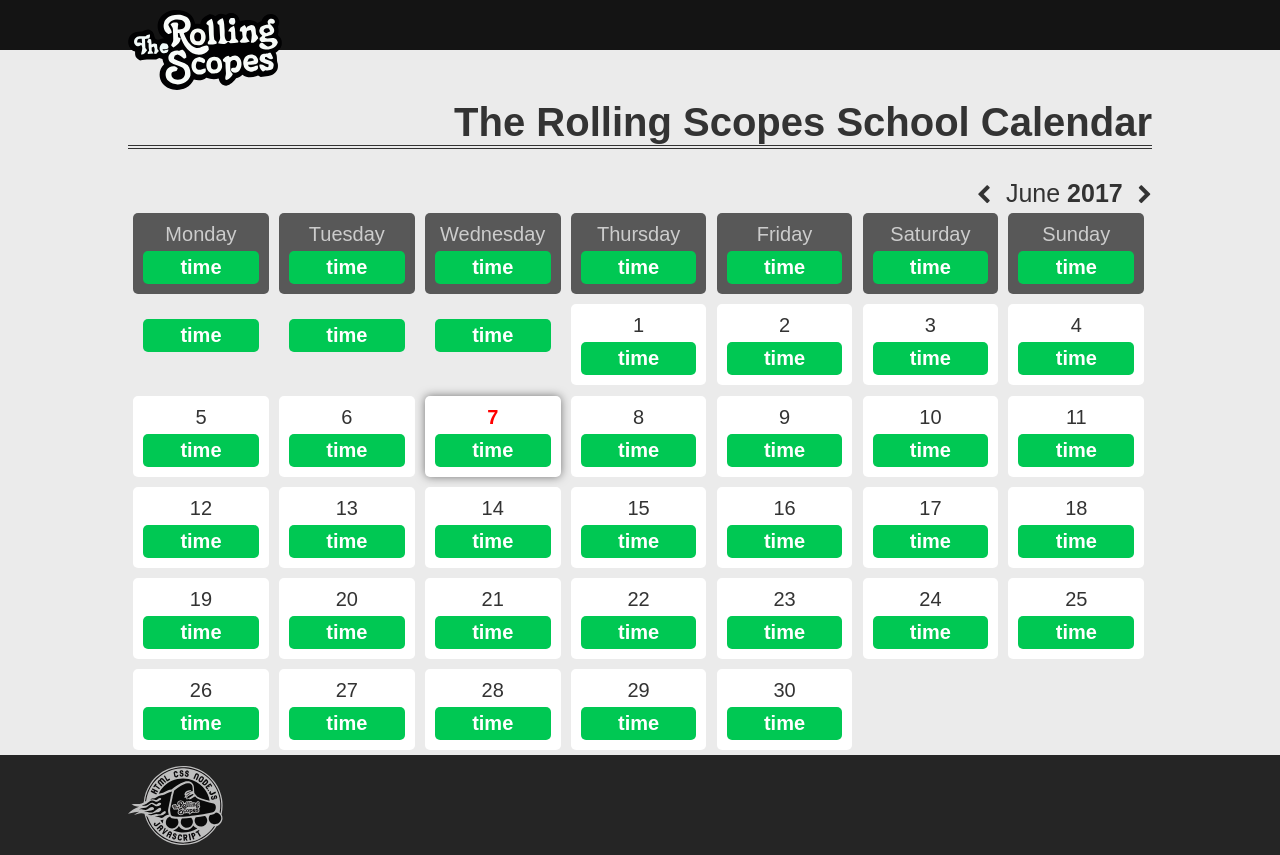
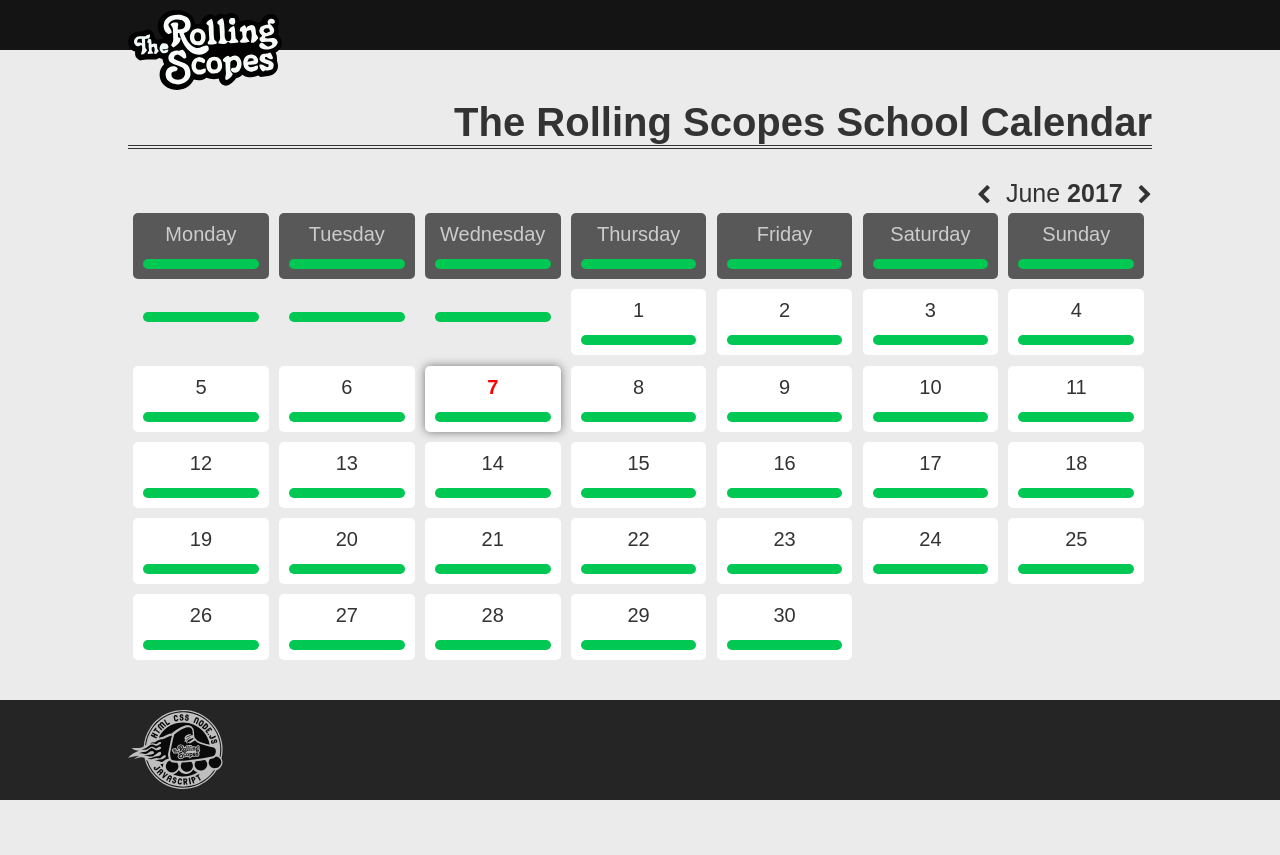
Before and after one commit to sreberka/rs-calendar, a React app: page / in a window 1280 px wide. After the commit the page ends 800 px from the top, so only its background shows below. Built offline with nearby package versions, Linux system fonts and the light colour scheme; no server answers; a web font is replaced by a local one.

Commit message:
rs-calendar: promise

```diff
--- a/src/app.js
+++ b/src/app.js
@@ -2,8 +2,6 @@ import React from 'react';
 import ReactDOM from 'react-dom';
 import { render } from 'react-dom';
 import Calendar from './components/Calendar';
-import { createStore } from 'redux'
-import { Provider } from 'react-redux'
 
 
 
--- a/src/components/Calendar.js
+++ b/src/components/Calendar.js
@@ -101,5 +101,4 @@ class Calendar extends React.Component {
   }
 }
 
-
 export default Calendar;
--- a/src/components/Day.js
+++ b/src/components/Day.js
@@ -1,25 +1,40 @@
 import React from 'react';
 import Lection from './Lection'
-import makeRequest from '../request'
+import makeRequest from '../request';
 
 
-let req = makeRequest('http://128.199.53.150/events').then(function(defs){
-    console.log(defs)
-});
+// let req = makeRequest('http://128.199.53.150/events').then(function(defs){
+//     console.log(defs)
+// });
 
 class Day extends React.Component {
   constructor(props) {
     super(props);
+    this.request = this.request.bind(this);
+    this.state = {
+      name: ''
+    }
+  }
 
+  request(){
+    let r = makeRequest('http://128.199.53.150/events').then(function(defs){
+      console.log(defs);
+      this.setState({
+        name: defs
+      })
+    });
   }
 
   render() {
+
     return <div className={'item ' + (this.props.name === new Date().getDate() &&
                                       this.props.yearNow === new Date().getFullYear() &&
                                       this.props.monthNow === new Date().getMonth()
                                       ? 'today' : (this.props.name === '') ? 'empty' : '')}>
       <p>{this.props.name}</p>
-      <Lection text = "time" />
+      {this.request('http://128.199.53.150/events')}
+      <Lection name = {this.state.name} text = "time" />
+
       <style jsx>{`
           .item{
             position: relative;
--- a/src/components/Lection.js
+++ b/src/components/Lection.js
@@ -5,7 +5,7 @@ class Lection extends React.Component {
     super(props);
   }
   render(){
-    return <button>{this.props.text}
+    return <button>{this.props.name}
       <style jsx>{`
           button{
             width: 100%;
```
